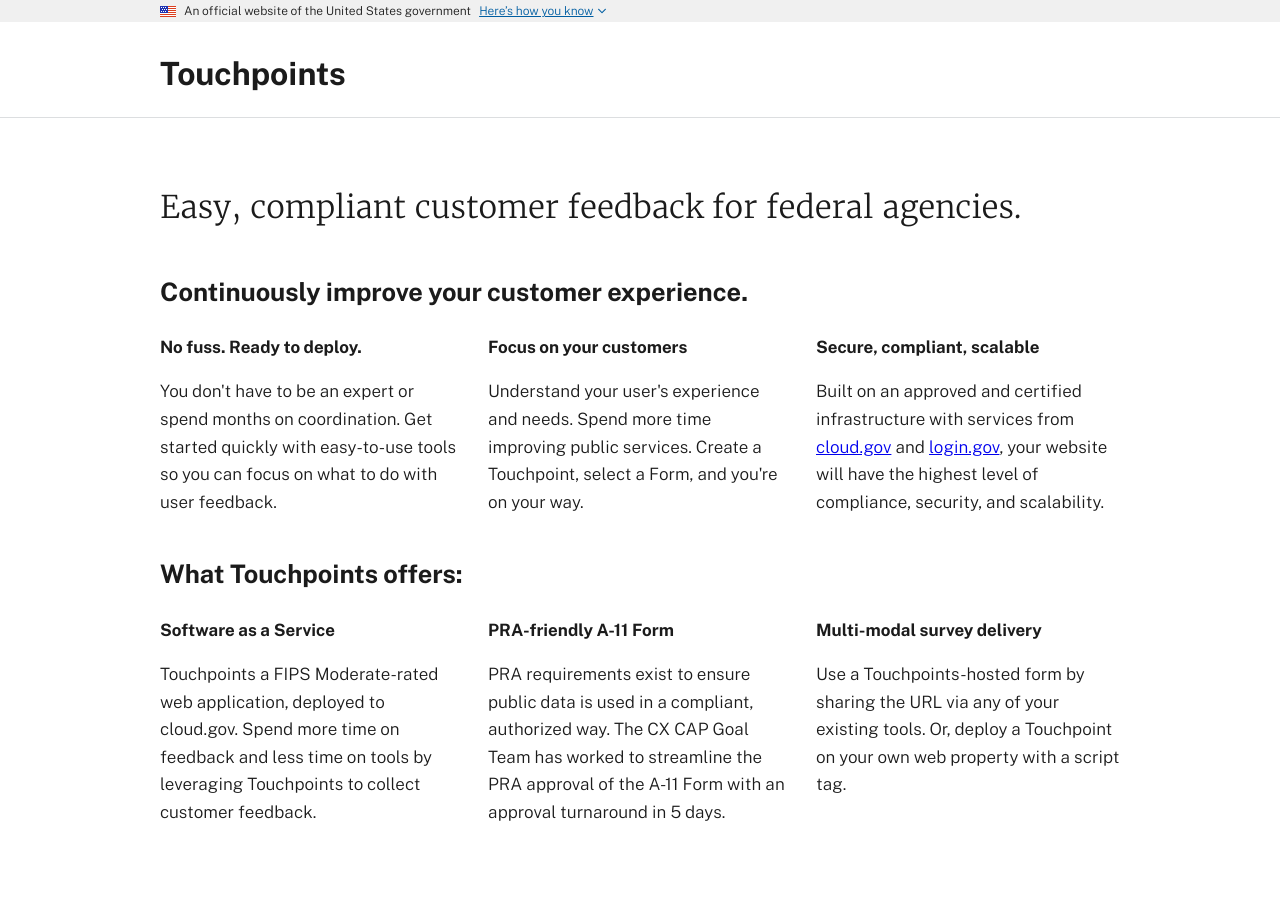
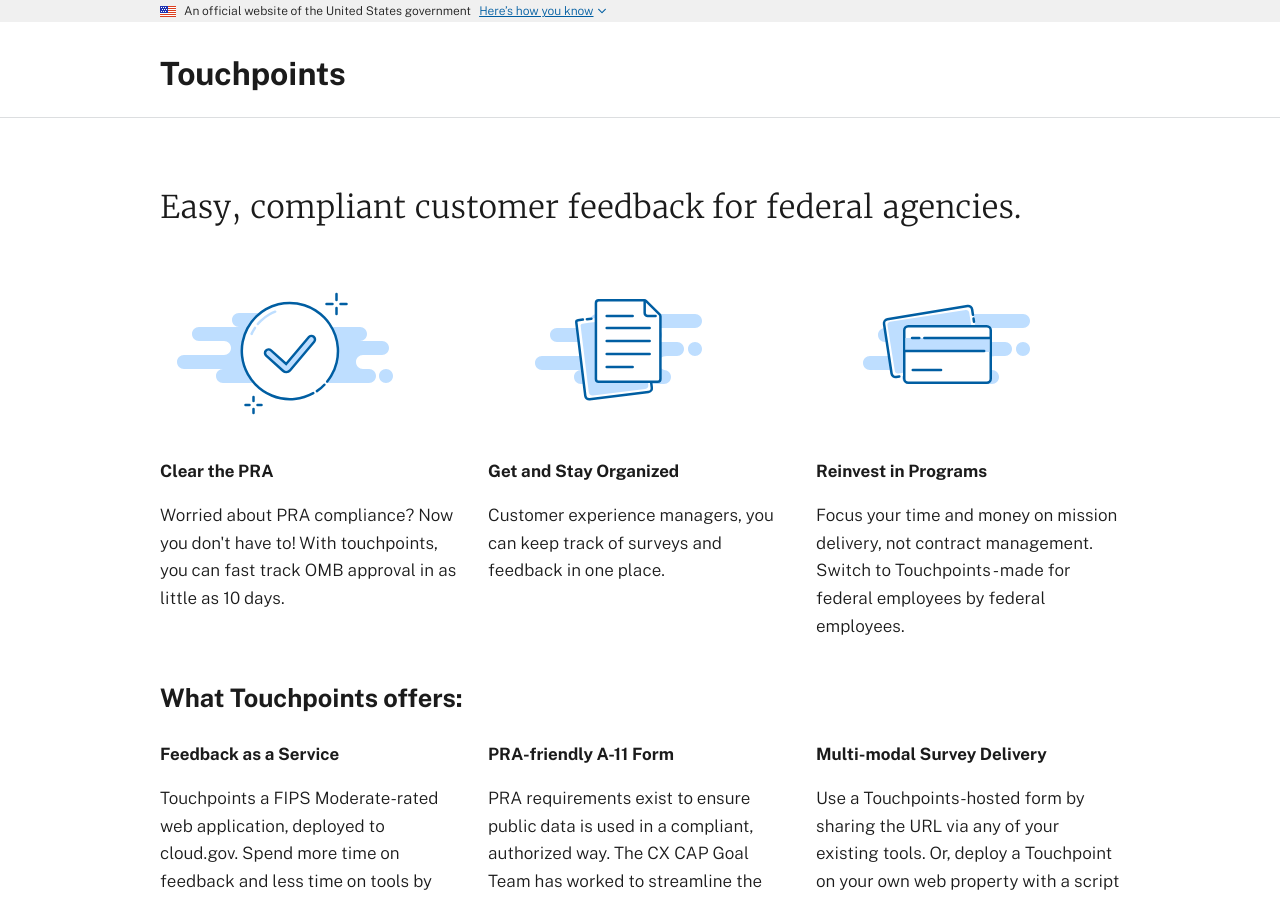
Before and after one commit to GSA-TTS/touchpoints-site, a Jekyll site: the page built from index.md, in a window 1280 px wide and 900 px high. Built offline with Jekyll 4.4.1, drawn with Linux system fonts in a browser that asks for light colours.

Commit message:
introduce graphics

```diff
--- a/index.md
+++ b/index.md
@@ -6,44 +6,41 @@ deck: "Easy, compliant customer feedback for federal agencies."
 
 <div class="grid-row grid-gap-lg">
   <div class="tablet:grid-col">
-    <h2>
-      Continuously improve your customer experience.
-    </h2>
-  </div>
-</div>
-<div class="grid-row grid-gap-lg">
-  <div class="tablet:grid-col">
+    <img class="org-img" src="/assets/img/done.svg" alt="">
+    <br>
     <strong>
-      No fuss. Ready to deploy.
+      Clear the PRA
     </strong>
     <p>
-      You don't have to be an expert or spend months on coordination.
-      Get started quickly with easy-to-use tools so you can focus on what to do with user feedback.
+      Worried about PRA compliance?
+      Now you don't have to! With touchpoints,
+      you can fast track OMB approval in as little as 10 days.
     </p>
   </div>
   <div class="tablet:grid-col">
+    <img class="org-img" src="/assets/img/no-documents.svg" alt="">
+    <br>
     <strong>
-      Focus on your customers
+      Get and Stay Organized
     </strong>
     <p>
-      Understand your user's experience and needs.
-      Spend more time improving public services.
-      Create a Touchpoint, select a Form, and you're on your way.
+      Customer experience managers,
+      you can keep track of surveys and feedback in one place.
     </p>
   </div>
   <div class="tablet:grid-col">
+    <img class="org-img" src="/assets/img/focus.svg" alt="">
+    <br>
     <strong>
-      Secure, compliant, scalable
+      Reinvest in Programs
     </strong>
     <p>
-      Built on an approved and certified infrastructure with services from
-      <a href="https://cloud.gov" target="_blank" rel="noopener">cloud.gov</a> and
-      <a href="https://login.gov" target="_blank" rel="noopener">login.gov</a>,
-      your website will have the highest level of compliance, security, and scalability.
+      Focus your time and money on mission delivery,
+      not contract management.
+      Switch to Touchpoints - made for federal employees by federal employees.
     </p>
   </div>
 </div>
-
 <div class="grid-row grid-gap-lg">
   <div class="tablet:grid-col">
     <h2>
@@ -54,7 +51,7 @@ deck: "Easy, compliant customer feedback for federal agencies."
 <div class="grid-row grid-gap-lg">
   <div class="tablet:grid-col">
     <strong>
-      Software as a Service
+      Feedback as a Service
     </strong>
     <p>
       Touchpoints a FIPS Moderate-rated web application, deployed to cloud.gov.
@@ -76,7 +73,7 @@ deck: "Easy, compliant customer feedback for federal agencies."
   </div>
   <div class="tablet:grid-col">
     <strong>
-      Multi-modal survey delivery
+      Multi-modal Survey Delivery
     </strong>
     <p>
       Use a Touchpoints-hosted form by sharing the URL via any of your existing tools.
```
Also changed, not shown: assets/img/done.svg (added), assets/img/focus.svg (added), assets/img/no-documents.svg (added).
